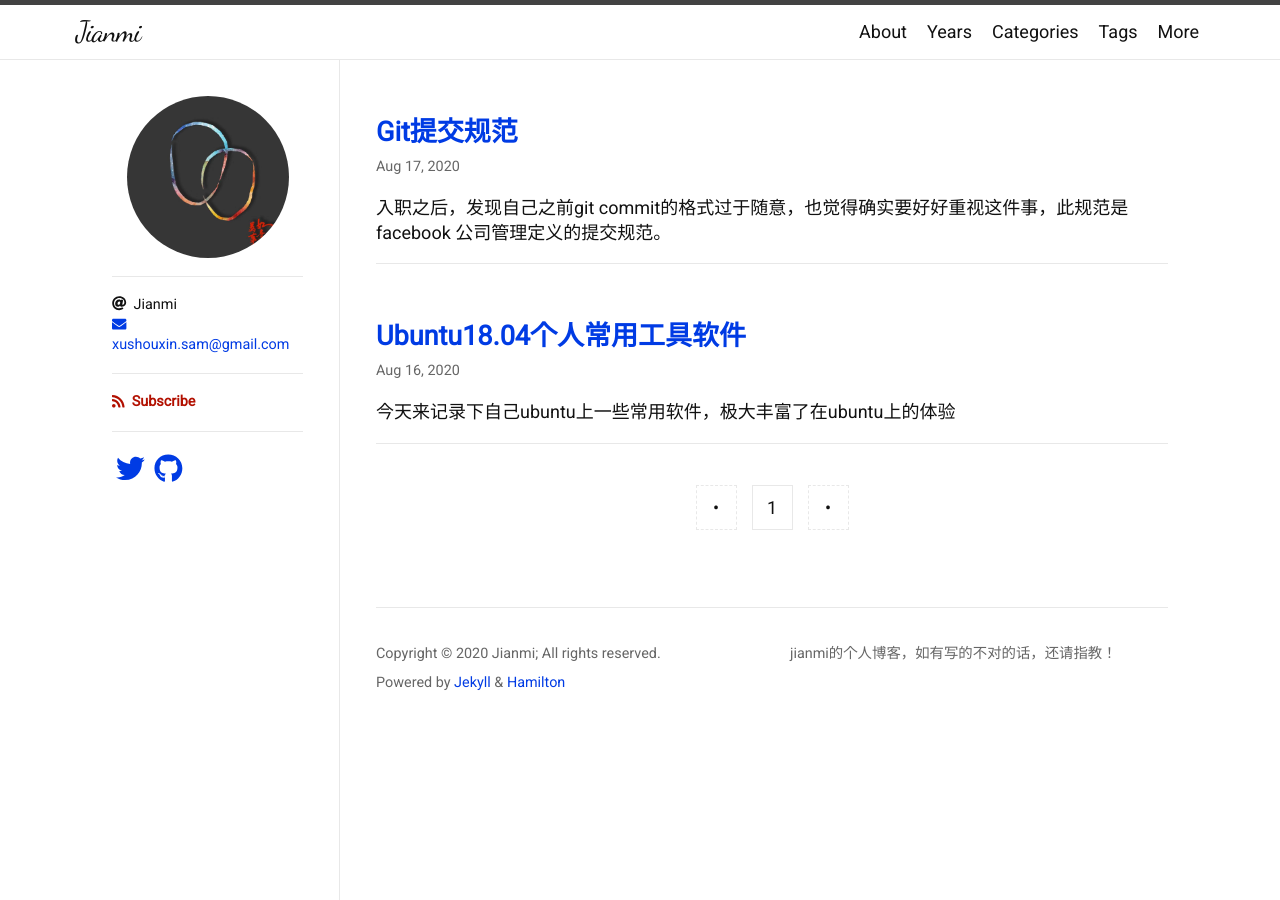
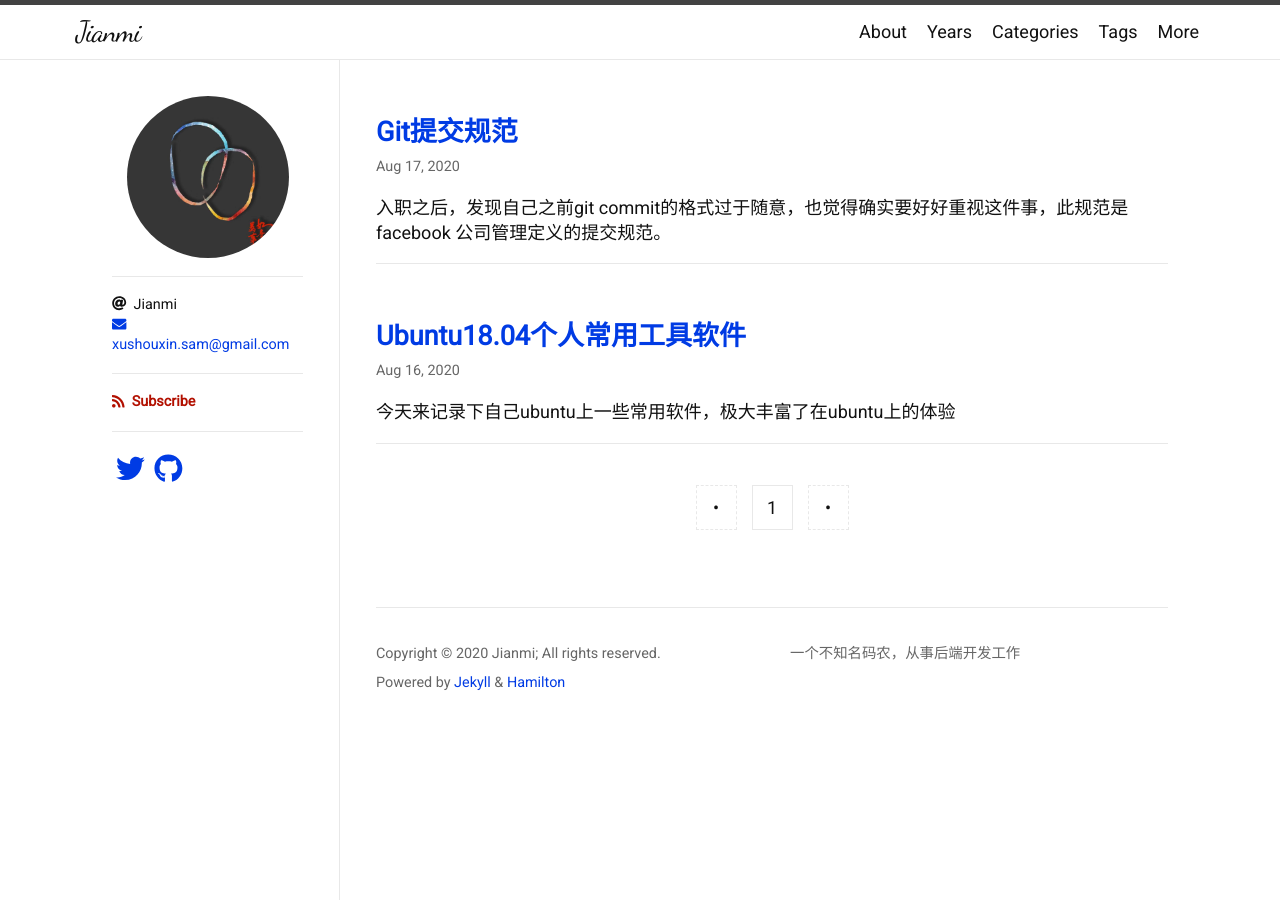
Before and after one commit to jianmi-xu/jianmi-xu.github.io, a Jekyll site: the page built from index.html, in a window 1280 px wide. Built offline with Jekyll 4.4.1, drawn with Linux system fonts in a browser that asks for light colours; nearby versions of some CDN libraries; some web fonts are replaced; the list of posts is cut into pages by our own code.

Commit message:
feat($all):更改一些网站设置

```diff
--- a/_config.yml
+++ b/_config.yml
@@ -1,9 +1,10 @@
 title: Jianmi
-description: jianmi的个人博客，如有写的不对的话，还请指教！
+description: 一个不知名码农，从事后端开发工作
 author: Jianmi
-avatar: /logo.png
+avatar: /avatar.png
 email: xushouxin.sam@gmail.com
 skin: daylight
+lang: zh-cmn-Hans
 
 plugins:
   - jekyll-seo-tag
@@ -16,30 +17,8 @@ remote-theme: ngzhio/jekyll-theme-hamilton
 
 paginate: 10
 
-# Uncomment the below line and set the tracking ID for enabling Google Analytics
-#
-# google_analytics:
-
-# Uncomment the below lines and set the Disqus shortname for enabling Disqus
-#
-# disqus:
-
-# Jekyll
-# ======
 exclude:
   - scripts/
   - README.md
   - jekyll-theme-hamilton.gemspec
-
-# Jekyll SEO Tag (Optional)
-# =========================
-twitter:
-  username: ngzhio
-  card: summary
-logo: logo.png
-social:
-  name: Jianmi
-  links:
-    - https://www.zhihu.com/people/xu-shou-xin-33
-    - https://github.com/jianmi-xu
-lang: en
+  - favicon_package_v0.16
--- a/_includes/custom-head.html
+++ b/_includes/custom-head.html
@@ -1,4 +1,11 @@
 {% comment %}
+<link rel="apple-touch-icon" sizes="180x180" href="/apple-touch-icon.png">
+<link rel="icon" type="image/png" sizes="32x32" href="/favicon-32x32.png">
+<link rel="icon" type="image/png" sizes="16x16" href="/favicon-16x16.png">
+<link rel="manifest" href="/site.webmanifest">
+<link rel="mask-icon" href="/safari-pinned-tab.svg" color="#5bbad5">
+<meta name="msapplication-TileColor" content="#da532c">
+<meta name="theme-color" content="#ffffff">
   Placeholder to allow defining custom head, in principle, you can add anything here, e.g. favicons:
 
   1. Head over to https://realfavicongenerator.net/ to add your own favicons.
```
Also changed, not shown: favicon_package_v0.16/browserconfig.xml (added, +9 -0 lines), avatar.png (renamed from logo.png), favicon_package_v0.16/android-chrome-192x192.png (added), favicon_package_v0.16/android-chrome-512x512.png (added), favicon_package_v0.16/apple-touch-icon.png (added), favicon_package_v0.16/favicon-16x16.png (added), favicon_package_v0.16/favicon.ico (added), favicon_package_v0.16/mstile-150x150.png (added), favicon_package_v0.16/safari-pinned-tab.svg (added), favicon_package_v0.16/site.webmanifest (added).
